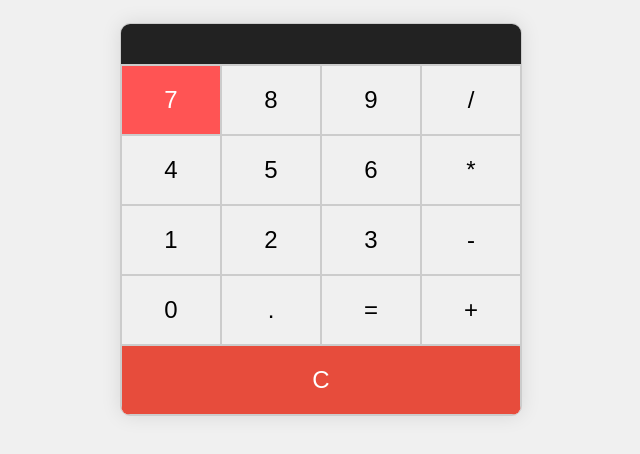
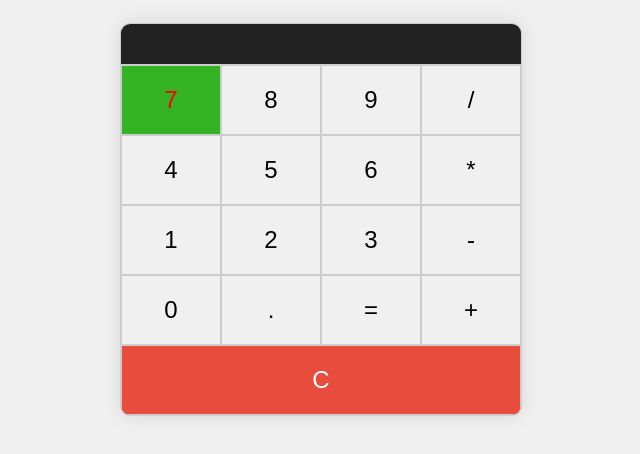
Before and after one commit to Mihir1107/Calculator, a plain HTML site: page index.html in a window 1280 px wide. In both pictures the pointer is over the button 490 px from the left and 306 px from the top of the page. Shown: the part 206-660 px from the top of the page, without its empty margins (319-959 px from the left). Drawn offline with Linux system fonts and the light colour scheme.

Commit message:
Changes to hover

```diff
--- a/script.js
+++ b/script.js
@@ -92,7 +92,7 @@ window.handleKeyboardInput = handleKeyboardInput;
 document.addEventListener("keydown", handleKeyboardInput);
 function changeText(element, isHovered) {
   if (isHovered) {
-    element.innerText = "Thala for a reason";
+    element.innerText = "Harsheeess";
   } else {
     element.innerText = "Mihir's Calculator";
   }
--- a/style.css
+++ b/style.css
@@ -57,8 +57,8 @@ body {
 }
 
 .btn:hover {
-  background-color: #ff5454;
-  color: #fff;
+  background-color: #34b424;
+  color: #ff0000;
 }
 
 .clear {
```
Also changed, not shown: 1 other file.
